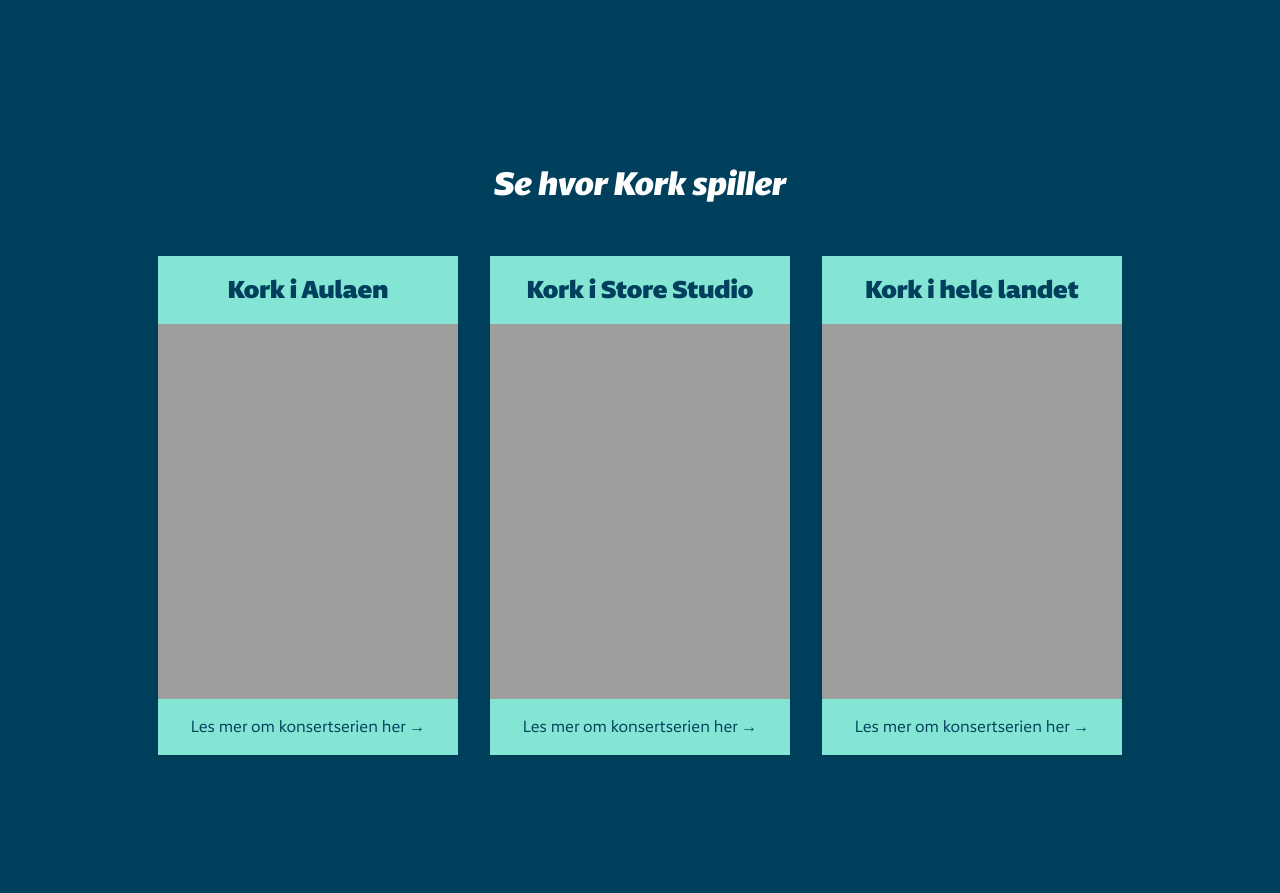
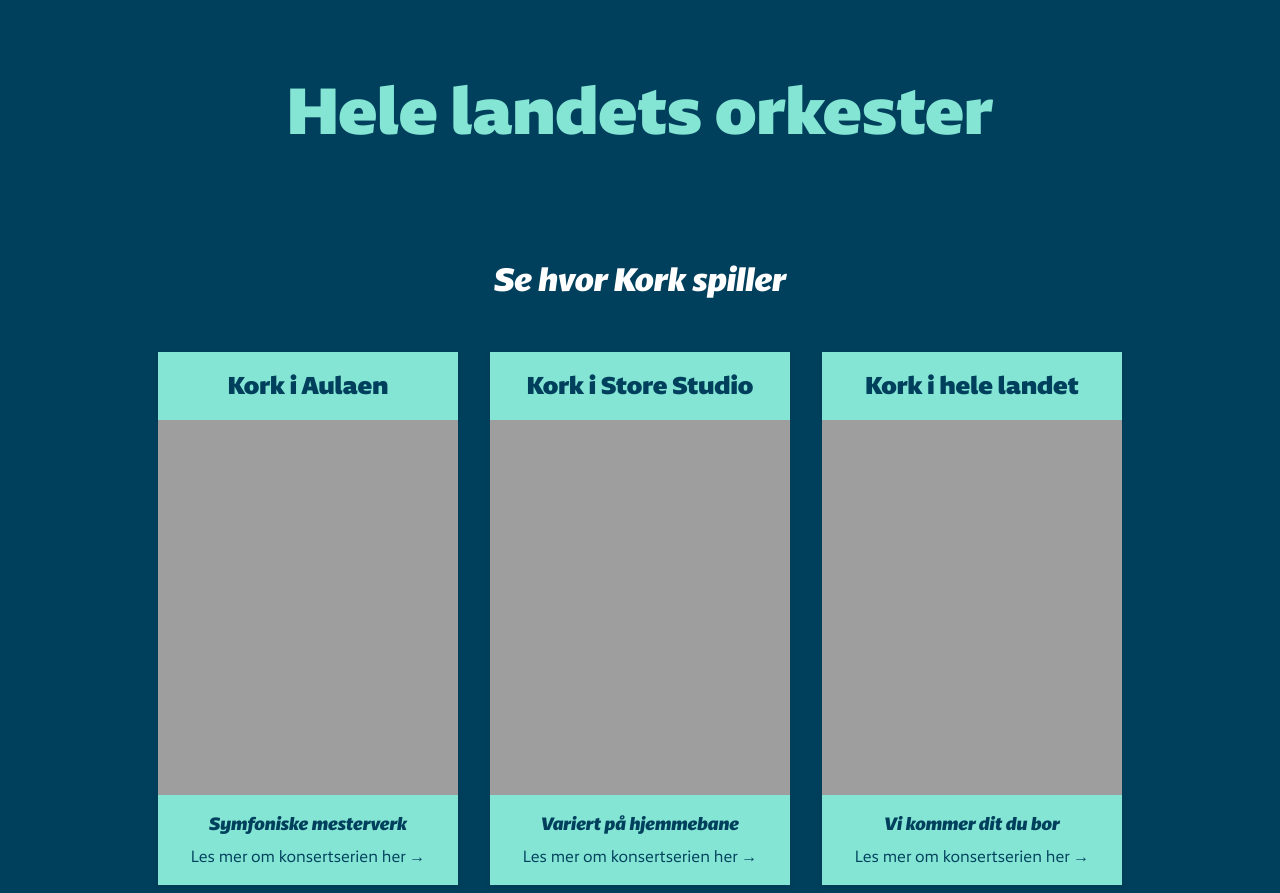
Before and after one commit to AMarlonG/kork, a plain HTML site: page index.html in a window 1280 px wide. Shown: the part 399-1292 px from the top of the page. Drawn offline with Linux system fonts and the light colour scheme.

Commit message:
Add main title and enhance series cards with descriptive subtitles
- Added "Hele landets orkester" main title below header in green color
- Added descriptive subtitles to series cards: "Symfoniske mesterverk", "Variert på hjemmebane", "Vi kommer dit du bor"
- Improved series card styling with bold italic subtitles and tighter spacing
- Enhanced newsletter section with "Følg oss på sosiale medier" heading and better content organization
- Optimized concert card layout with fixed grid rows for consistent alignment
- Increased concert card width from 200px to 250px for better readability

🤖 Generated with [Claude Code](https://claude.ai/code)

Co-Authored-By: Claude <noreply@anthropic.com>

```diff
--- a/global.css
+++ b/global.css
@@ -91,6 +91,15 @@ main {
     color: var(--color-white);
 }
 
+.main-title {
+    font-size: 4rem;
+    color: var(--color-green);
+    font-weight: 900;
+    font-style: normal;
+    margin: 0 0 var(--spacing-3xl) 0;
+    text-align: center;
+}
+
 .series-title {
     font-size: 2rem;
     color: var(--color-white);
@@ -182,6 +191,17 @@ main {
     font-style: normal;
 }
 
+.card-subtitle {
+    background-color: var(--color-green);
+    color: var(--color-dark-blue);
+    padding: var(--spacing-sm) var(--spacing-sm) 0 var(--spacing-sm);
+    margin: 0;
+    font-size: 1.1rem;
+    text-align: center;
+    font-weight: 900;
+    font-style: italic;
+}
+
 .card video {
     width: 100%;
     height: 100%;
@@ -195,7 +215,7 @@ main {
 .card .read-more {
     background-color: var(--color-green);
     color: var(--color-dark-blue);
-    padding: var(--spacing-sm);
+    padding: var(--spacing-xs) var(--spacing-sm) var(--spacing-sm) var(--spacing-sm);
     margin: 0;
     font-size: var(--font-size-base);
     text-align: center;
@@ -490,7 +510,7 @@ main {
 
 .concert-card {
     flex: 0 0 auto;
-    width: 200px;
+    width: 250px;
     background-color: var(--color-white);
     border-radius: 0;
     overflow: hidden;
@@ -506,7 +526,7 @@ main {
 .concert-info {
     padding: var(--spacing-sm);
     display: grid;
-    grid-template-rows: auto auto auto;
+    grid-template-rows: auto 3rem auto;
     gap: var(--spacing-xs);
     flex-grow: 1;
 }
--- a/index.html
+++ b/index.html
@@ -13,6 +13,7 @@
     </header>
 
     <main>
+        <h2 class="main-title">Hele landets orkester</h2>
         <!-- Series Cards Section -->
         <section class="series-section">
             <h2 class="series-title">Se hvor Kork spiller</h2>
@@ -24,6 +25,7 @@
                             <!-- Orchestra playing - replace with actual video URL -->
                         </video>
                     </div>
+                    <p class="card-subtitle">Symfoniske mesterverk</p>
                     <p class="read-more">Les mer om konsertserien her →</p>
                 </div>
                 <div class="card">
@@ -33,6 +35,7 @@
                             <!-- Musicians in big room - replace with actual video URL -->
                         </video>
                     </div>
+                    <p class="card-subtitle">Variert på hjemmebane</p>
                     <p class="read-more">Les mer om konsertserien her →</p>
                 </div>
                 <div class="card">
@@ -42,6 +45,7 @@
                             <!-- Orchestra in nature - replace with actual video URL -->
                         </video>
                     </div>
+                    <p class="card-subtitle">Vi kommer dit du bor</p>
                     <p class="read-more">Les mer om konsertserien her →</p>
                 </div>
             </div>
```
